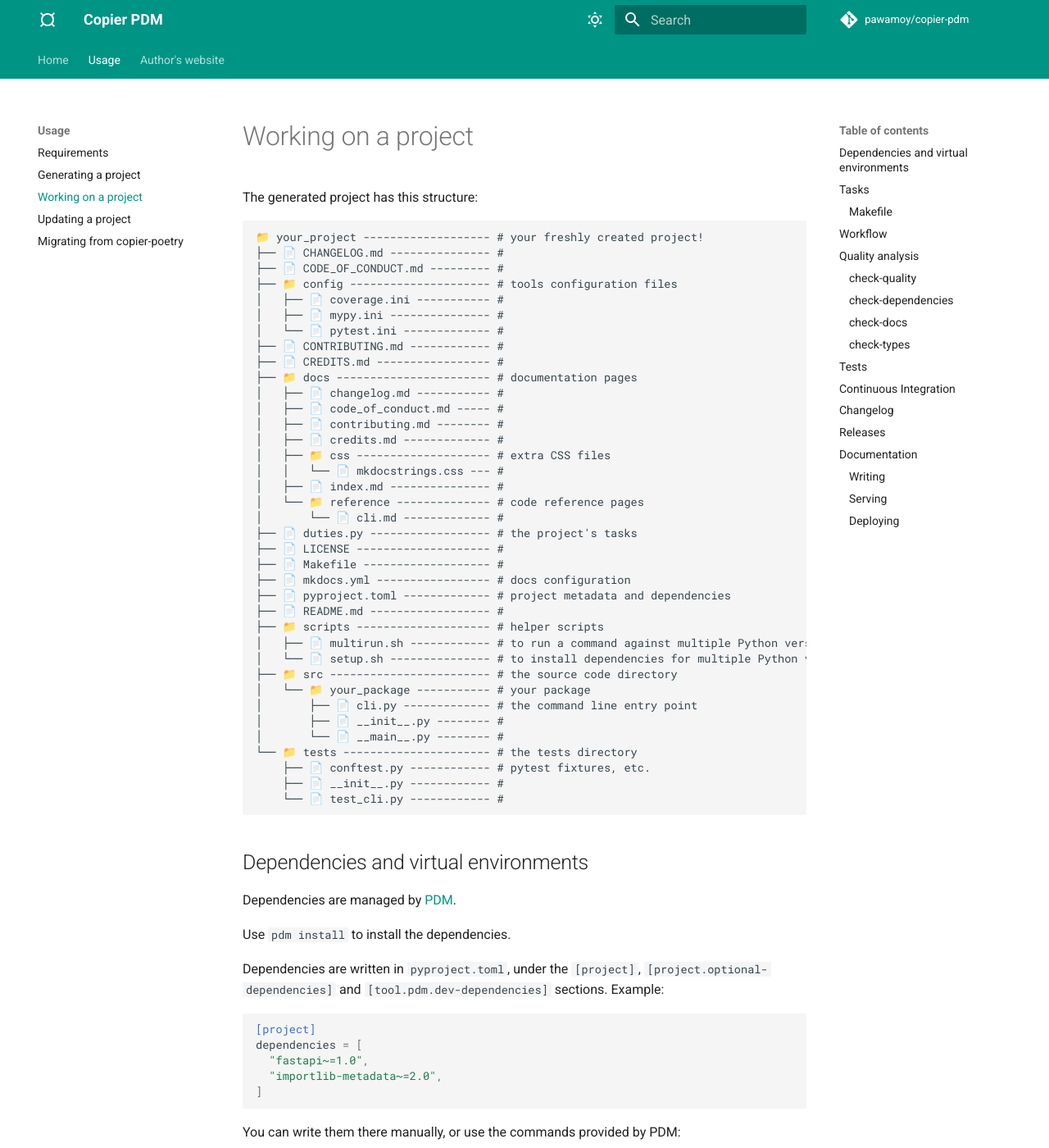
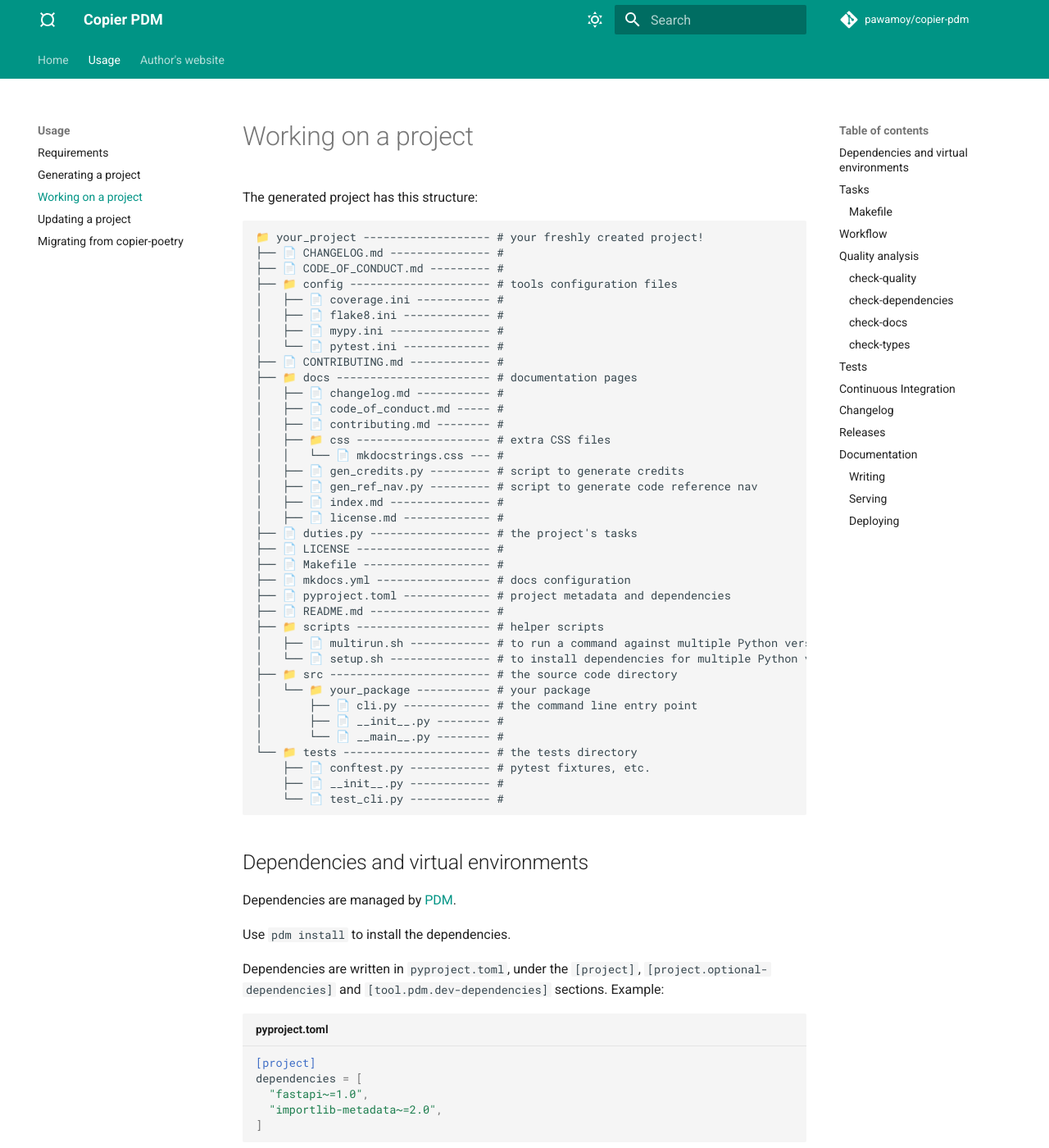
Before and after one commit to pawamoy/copier-pdm, an MkDocs documentation site: the page built from docs/work.md, in a window 1280 px wide and 1400 px high. Shown: the whole window at 82% size. Built offline with MkDocs 1.6.1 and Material for MkDocs 9.7.7, drawn with Linux system fonts in a browser that asks for light colours; comment, search, counter and statistics services are not loaded; some of the changed text lies outside the part shown.

Commit message:
docs: Update documentation

````diff
--- a/copier.yml
+++ b/copier.yml
@@ -72,7 +72,7 @@
 copyright_date:
   type: str
   help: The copyright date
-  default: "2020"
+  default: "2021"
 
 copyright_license:
   type: str
--- a/docs/work.md
+++ b/docs/work.md
@@ -8,20 +8,20 @@
 ├── 📄 CODE_OF_CONDUCT.md --------- #
 ├── 📁 config --------------------- # tools configuration files
 │   ├── 📄 coverage.ini ----------- #
+│   ├── 📄 flake8.ini ------------- #
 │   ├── 📄 mypy.ini --------------- #
 │   └── 📄 pytest.ini ------------- #
 ├── 📄 CONTRIBUTING.md ------------ #
-├── 📄 CREDITS.md ----------------- #
 ├── 📁 docs ----------------------- # documentation pages
 │   ├── 📄 changelog.md ----------- #
 │   ├── 📄 code_of_conduct.md ----- #
 │   ├── 📄 contributing.md -------- #
-│   ├── 📄 credits.md ------------- #
 │   ├── 📁 css -------------------- # extra CSS files
 │   │   └── 📄 mkdocstrings.css --- #
+│   ├── 📄 gen_credits.py --------- # script to generate credits
+│   ├── 📄 gen_ref_nav.py --------- # script to generate code reference nav
 │   ├── 📄 index.md --------------- #
-│   └── 📁 reference -------------- # code reference pages
-│       └── 📄 cli.md ------------- #
+│   ├── 📄 license.md ------------- #
 ├── 📄 duties.py ------------------ # the project's tasks
 ├── 📄 LICENSE -------------------- #
 ├── 📄 Makefile ------------------- #
@@ -53,7 +53,7 @@
 and `[tool.pdm.dev-dependencies]` sections.
 Example:
 
-```toml
+```toml title="pyproject.toml"
 [project]
 dependencies = [
   "fastapi~=1.0",
@@ -94,7 +94,7 @@
 
 Example:
 
-```python
+```python title="duties.py"
 @duty
 def check_docs(ctx):
     """Check if the documentation builds correctly."""
@@ -235,18 +236,18 @@
 ### check-quality
 
 The code quality analysis is done
-with [Flakehell](https://github.com/life4/flakehell),
-a wrapper around [Flake8](https://flake8.pycqa.org/en/latest/),
+with [Flake8](https://flake8.pycqa.org/en/latest/),
 and a battery of Flake8 plugins.
-The analysis is configured in `pyproject.toml`, section `[tool.flakehell]`.
+The analysis is configured in `config/flake8.ini`.
 In this file, you can deactivate rules
 or activate others to customize your analysis.
 Rules identifiers always start with one or more capital letters,
 like `D`, `S` or `BLK`, then followed by a number.
+
 You can ignore a rule on a specific code line by appending
 a `noqa` comment ("no quality analysis/assurance"):
 
-```python
+```python title="src/your_package/module.py"
 print("a code line that triggers a flake8 warning")  # noqa: ID
 ```
 
@@ -254,8 +255,7 @@
 
 Example:
 
-```python
-# src/your_package/module.py
+```python title="src/your_package/module.py"
 import subprocess
 ```
 
@@ -271,8 +271,7 @@
 are not self-explanatory, add a comment explaining
 why we ignore the warning:
 
-```python
-# module.py
+```python title="src/your_package/module.py"
 import subprocess  # noqa: S404 (we don't mind the security implications)
 ```
 
@@ -284,7 +283,7 @@
 You can disable multiple different warnings on a single line
 by separating them with commas:
 
-```python
+```python title="src/your_package/module.py"
 markdown_docstring = """
     Look at this docstring:
 
@@ -301,12 +300,10 @@
 
 You can also disable warnings per file, like so:
 
-```toml
-# in pyproject.toml
-[tool.flakehell.exceptions."src/your_package/your_module.py"]
-"*" = [
-    "-WPS407",  # mutable constant
-]
+```ini title="config/flake8.ini"
+per-file-ignores =
+    # mutable constant
+    src/your_package/your_module.py:WPS407
 ```
 
 ### check-dependencies
@@ -345,6 +342,13 @@
 
 This action runs [`mypy`](http://mypy-lang.org/) on the source code
 to find potential typing errors.
+
+If you cannot or don't know how to fix a typing error in your code,
+as a last resort you can ignore this specific error with a comment:
+
+```python title="src/your_package/module.py"
+result = data_dict.get(key, None).value  # type: ignore
+```
 
 ## Tests
 
@@ -572,7 +576,7 @@
 
 ...you can have these navigation items in `mkdocs.yml`:
 
-```yaml
+```yaml title="mkdocs.yml"
 nav:
 - Overview: index.md
 - Code Reference:
````
Also changed, not shown: other parts of docs/work.md (+9 -8 lines), docs/generate.md (+2 -3 lines), docs/update.md (+1 -1 lines).
